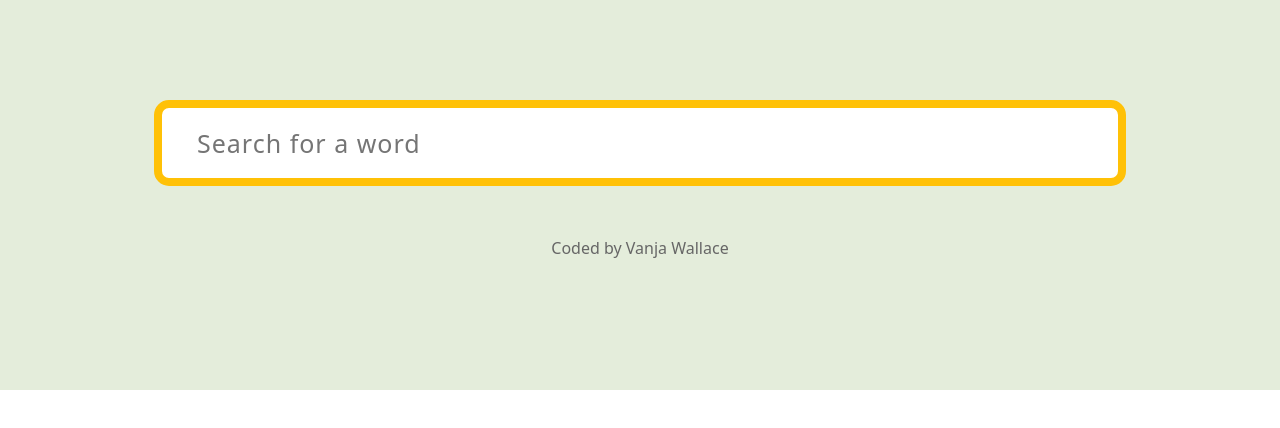
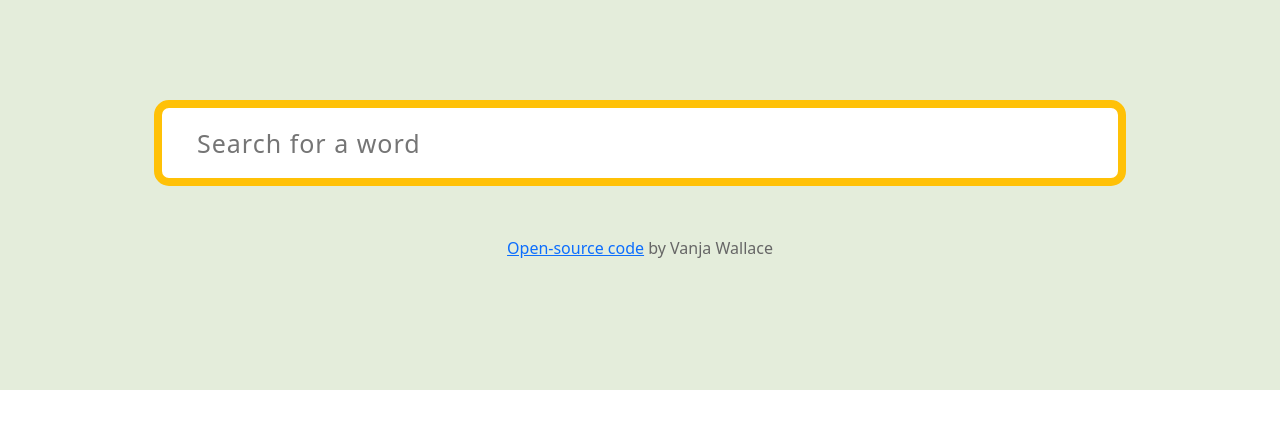
Before and after one commit to vanja-w/dictionary-app, a React (Create React App) app: page / in a window 1280 px wide. Shown: the top 428 px of the page. Built offline with nearby package versions, Linux system fonts and the light colour scheme; no server answers.

Commit message:
Updates footer

```diff
--- a/src/components/App/App.js
+++ b/src/components/App/App.js
@@ -9,7 +9,16 @@ export default function App() {
           <DictionarySearch defaultWord="hello" />
         </main>
         <footer>
-          <p className="text-center">Coded by Vanja Wallace</p>
+          <p className="text-center">
+            <a
+              href="https://github.com/vanja-w/dictionary-app"
+              target="_blank"
+              rel="noreferrer"
+            >
+              Open-source code
+            </a>
+            {""} by Vanja Wallace
+          </p>
         </footer>
       </div>
     </div>
```
